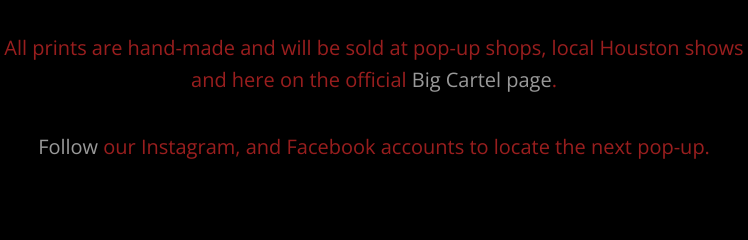
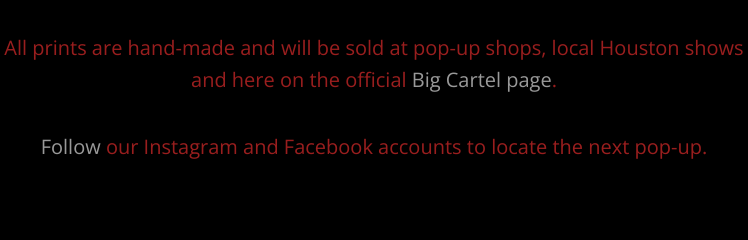
Before and after one commit to anothernameforbox/dispirit, a website: page index.html in a window 1280 px wide. Shown: the part 1060-1300 px from the top of the page, 266-1014 px from the left. Drawn offline with nearby package versions, Linux system fonts and the light colour scheme.

Commit message:
no comma

```diff
--- a/index.html
+++ b/index.html
@@ -95,7 +95,7 @@
                 <h2><i>DISPIRIT</i></h2>
                 <p>Houston based DIY apparel distributor known for its outspoken artistic prints by <a href="https://totalnightmare.bandcamp.com" target="_blank">Total Nightmare</a> guitarist, Theo Anele.</p>
                 <p>All prints are hand-made and will be sold at pop-up shops, local Houston shows and here on the official <a href="https://dispirit.bigcartel.com/" target="_blank">Big Cartel page</a>.</p>
-                <p><a href="#contact">Follow</a> our Instagram, and Facebook accounts to locate the next pop-up.</p>
+                <p><a href="#contact">Follow</a> our Instagram and Facebook accounts to locate the next pop-up.</p>
             </div>
         </div>
     </section>
```
